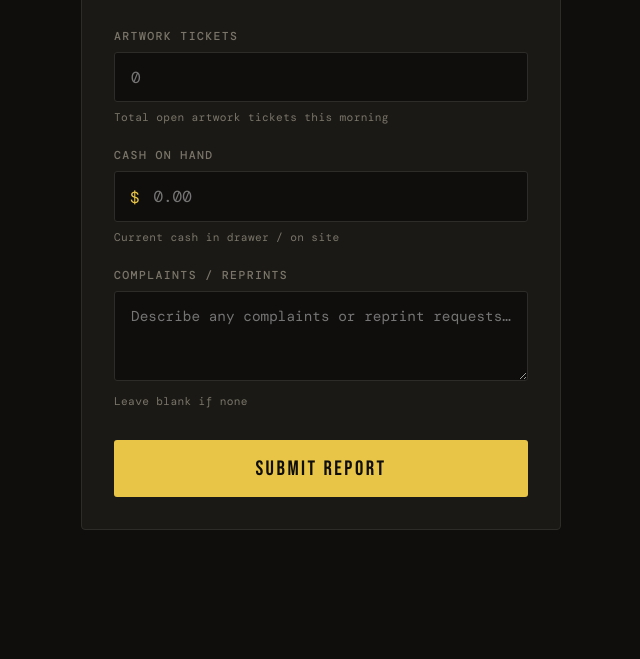
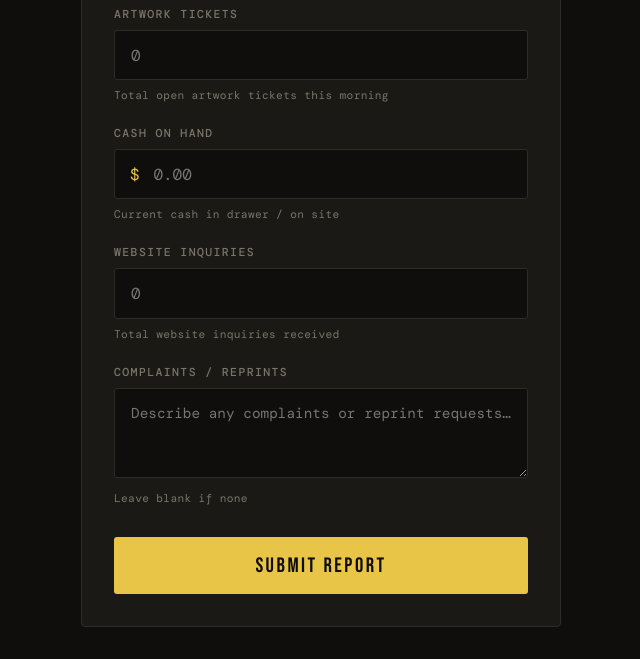
Before and after one commit to mattpasut/morning-report, a plain HTML site: page index.html in a window 1280 px wide. Shown: the part 216-875 px from the top of the page, without its empty margins (319-959 px from the left). Before the commit the page ends 800 px from the top, so only its background shows below. Drawn offline with nearby package versions, Linux system fonts and the light colour scheme.

Commit message:
Update index.html

```diff
--- a/index.html
+++ b/index.html
@@ -100,6 +100,7 @@
   .field:nth-child(1) { animation-delay: 0.05s; }
   .field:nth-child(2) { animation-delay: 0.1s; }
   .field:nth-child(3) { animation-delay: 0.15s; }
+  .field:nth-child(4) { animation-delay: 0.2s; }
 
   label {
     font-size: 0.72rem;
@@ -292,6 +293,14 @@
     </div>
 
     <div class="field">
+      <label>Website Inquiries</label>
+      <div class="input-wrap">
+        <input type="number" id="websiteInquiries" class="no-prefix" min="0" placeholder="0">
+      </div>
+      <span class="hint">Total website inquiries received</span>
+    </div>
+
+    <div class="field">
       <label>Complaints / Reprints</label>
       <div class="input-wrap">
         <textarea id="complaints" placeholder="Describe any complaints or reprint requests…"></textarea>
@@ -345,7 +354,8 @@
       timestamp: new Date().toISOString(),
       artworkTickets: parseInt(artwork),
       cashOnHand: parseFloat(cash).toFixed(2),
-      complaints: complaints || 'None'
+      complaints: complaints || 'None',
+      websiteInquiries: parseInt(document.getElementById('websiteInquiries').value) || 0
     };
 
     fetch(APPS_SCRIPT_URL, {
@@ -372,6 +382,7 @@
   function resetForm() {
     document.getElementById('artworkTickets').value = '';
     document.getElementById('cashOnHand').value = '';
+    document.getElementById('websiteInquiries').value = '';
     document.getElementById('complaints').value = '';
     document.getElementById('successOverlay').classList.remove('show');
   }
```
